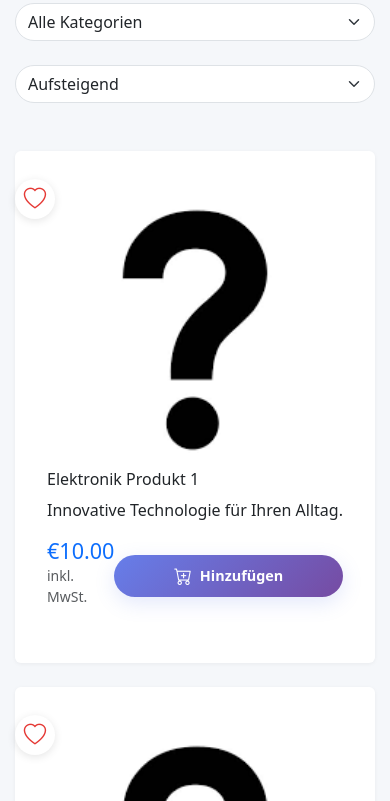
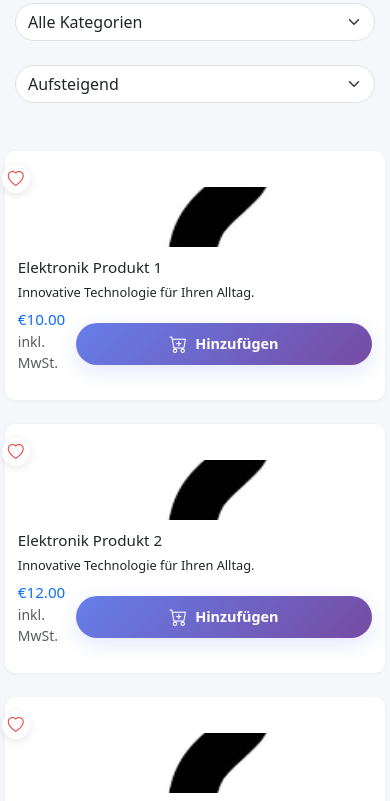
Before and after one commit to Nevio83/Marktplatzz, a website built with Vite: page index.html in a window 390 px wide. Shown: the part 1585-2386 px from the top of the page. Built offline with nearby package versions, Linux system fonts and the light colour scheme.

Commit message:
Update styles.css

```diff
--- a/styles.css
+++ b/styles.css
@@ -1170,3 +1170,90 @@ footer {
   border-bottom-left-radius: 1.5rem;
   border-bottom-right-radius: 1.5rem;
 }
+
+@media (max-width: 600px) {
+  #productGrid .col {
+    flex: 0 0 50%;
+    max-width: 50%;
+    padding-left: 4px;
+    padding-right: 4px;
+  }
+  #productGrid .product-card,
+  .product-card {
+    min-width: 0;
+    max-width: 100%;
+    padding: 0.5rem 0.3rem;
+    margin-bottom: 0.7rem;
+    border-radius: 10px;
+  }
+  .product-card .card-body {
+    padding: 0.7rem 0.5rem 0.5rem 0.5rem;
+  }
+  .product-card .card-title {
+    font-size: 1rem;
+    margin-bottom: 0.3rem;
+  }
+  .product-card .card-text {
+    font-size: 0.85rem;
+    margin-bottom: 0.3rem;
+  }
+  .product-card .h4 {
+    font-size: 1.05rem;
+  }
+  .product-card .btn.add-to-cart {
+    font-size: 0.95rem;
+    padding: 0.4rem 0.8rem;
+  }
+  .product-card .wishlist-btn {
+    width: 28px;
+    height: 28px;
+    top: 6px;
+    right: 8px;
+  }
+  .product-card .wishlist-btn .bi-heart,
+  .product-card .wishlist-btn .bi-heart-fill {
+    font-size: 1rem;
+  }
+  .product-image-container img.card-img-top {
+    height: 80px !important;
+    min-height: 80px !important;
+    max-height: 80px !important;
+    object-fit: cover;
+    border-radius: 8px !important;
+  }
+  .ratio.ratio-4x3.product-image-container {
+    min-height: 80px;
+    max-height: 80px;
+  }
+}
+
+@media (max-width: 414px) {
+  #productGrid .col {
+    flex: 0 0 100%;
+    max-width: 100%;
+    padding-left: 2px;
+    padding-right: 2px;
+  }
+  .product-card .card-title {
+    font-size: 0.95rem;
+  }
+  .product-card .card-text {
+    font-size: 0.8rem;
+  }
+  .product-card .h4 {
+    font-size: 0.95rem;
+  }
+  .product-card .btn.add-to-cart {
+    font-size: 0.9rem;
+    padding: 0.3rem 0.6rem;
+  }
+  .product-image-container img.card-img-top {
+    height: 60px !important;
+    min-height: 60px !important;
+    max-height: 60px !important;
+  }
+  .ratio.ratio-4x3.product-image-container {
+    min-height: 60px;
+    max-height: 60px;
+  }
+}
```
